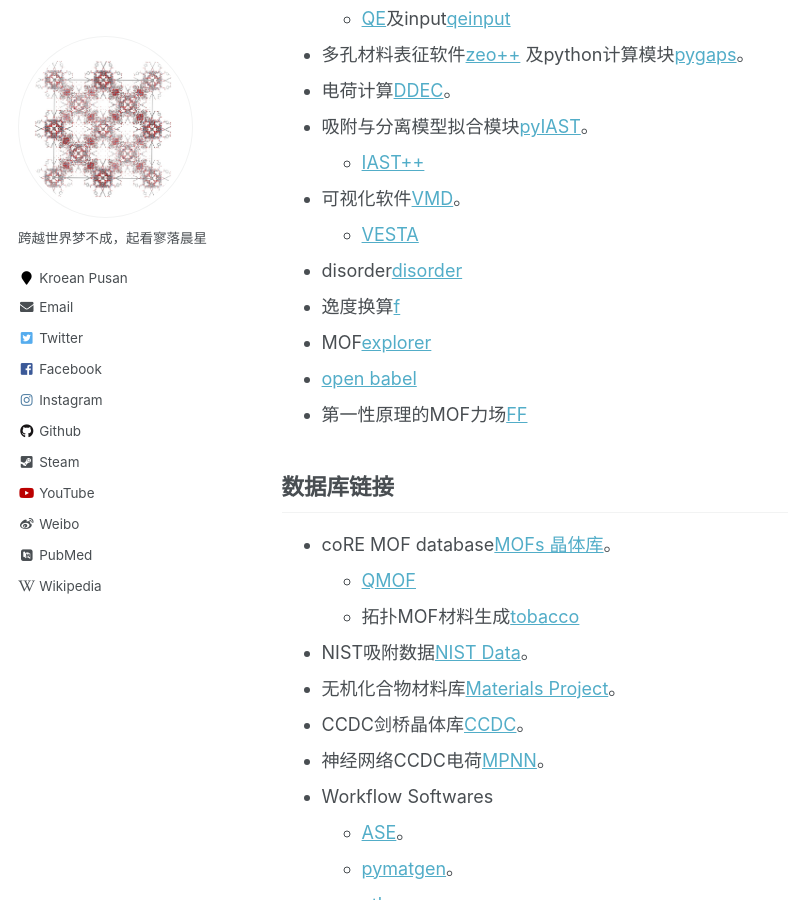
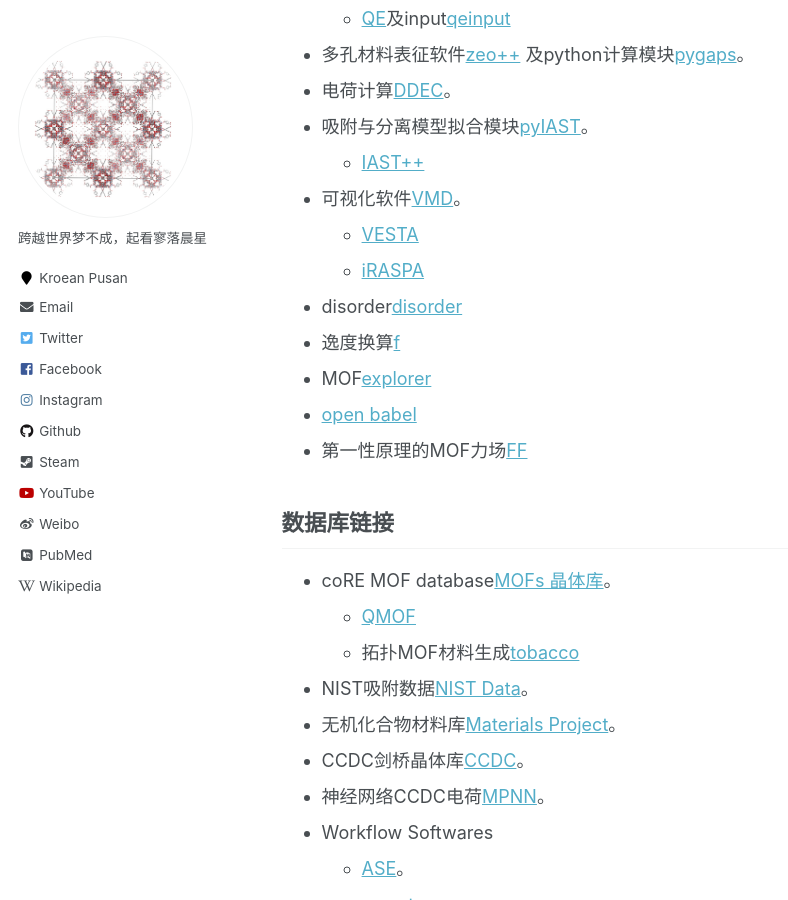
Before and after one commit to sxm13/ZGBshenxiaomoCV.github.io, a Jekyll site: the page built from _pages/markdown.md, in a window 1280 px wide and 900 px high, scrolled down 437 px. Shown: the whole window, without its empty margins (0-788 px from the left). Built offline with Jekyll 4.4.1, drawn with Linux system fonts in a browser that asks for light colours; some web fonts are replaced.

Commit message:
Update markdown.md

```diff
--- a/_pages/markdown.md
+++ b/_pages/markdown.md
@@ -21,6 +21,7 @@
   * [IAST++](https://sangwon91.github.io/IASTpp/ "iast")
 * 可视化软件[VMD](https://www.ks.uiuc.edu/Research/vmd/ "VMD")。
   * [VESTA](https://jp-minerals.org/vesta/en/ "VESTA")
+  * [iRASPA](https://iraspa.org/ "iRASPA")
 * disorder[disorder](https://github.com/jichunlian/disorder "disorder")
 * 逸度换算[f](https://github.com/sxm13/ZGBshenxiaomoCV.github.io/tree/main/files/fugacity "f")
 * MOF[explorer](http://mausdin.github.io/MOFsite/mofPage.html ”MP“)
```
